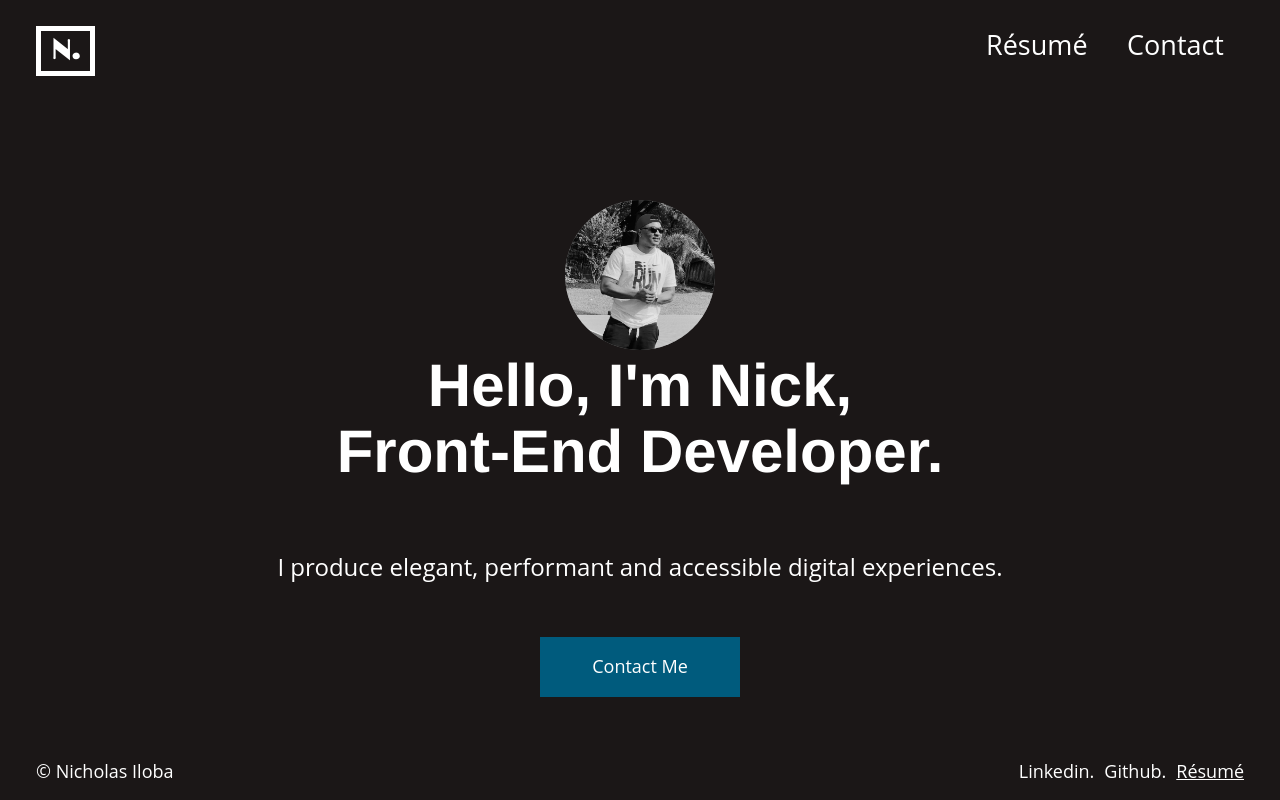
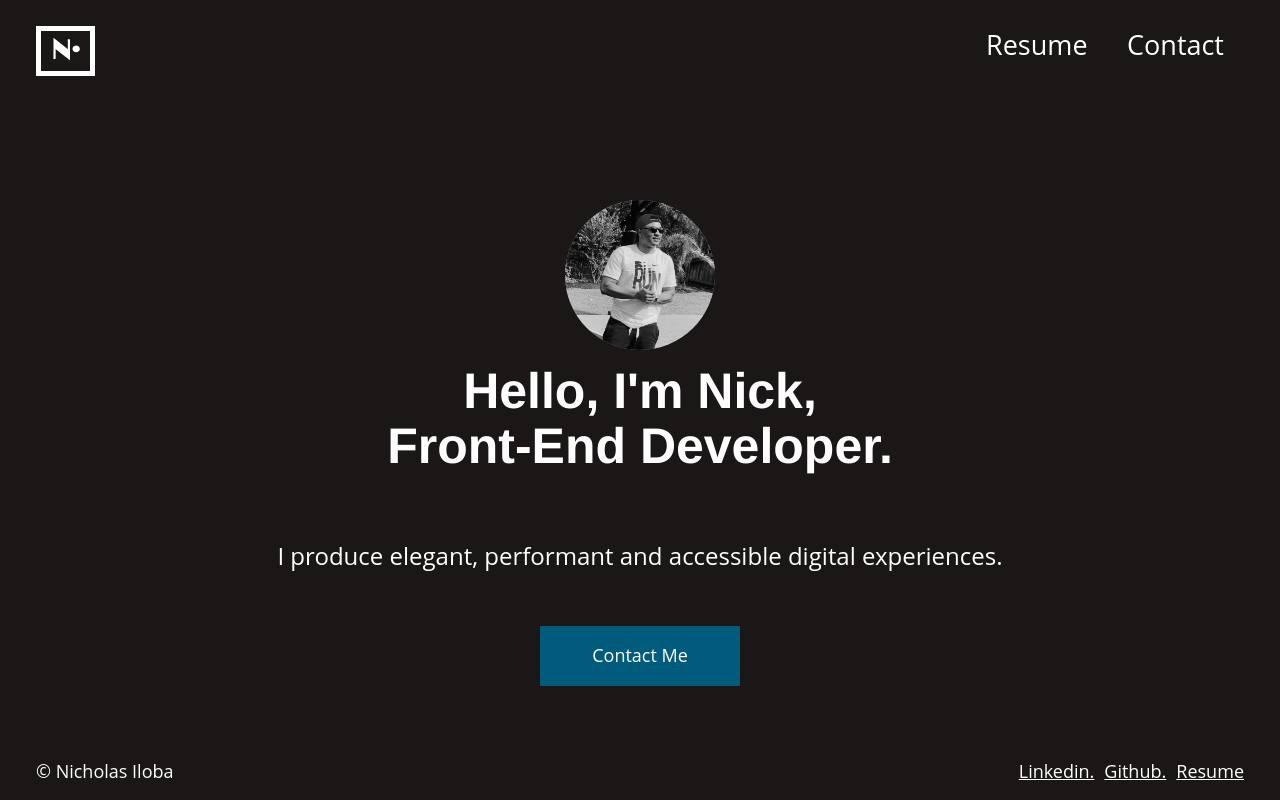
Before and after one commit to nini3008/nicholasiloba, a Gatsby site: page / in a window 1280 px wide. Built offline with nearby package versions, Linux system fonts and the light colour scheme; Gatsby itself is replaced by a stand-in of ours; some packages are replaced by stand-ins of ours.

Commit message:
made some adjustments to site build

```diff
--- a/src/components/contact.js
+++ b/src/components/contact.js
@@ -50,7 +50,7 @@ const ContactPage = () => {
               rel="noopener noreferrer"
               aria-label="Download Resumé"
             >
-              Résumé.PDF
+              Resume.PDF
             </a>
           </div>
         </div>
--- a/src/components/contact.module.scss
+++ b/src/components/contact.module.scss
@@ -94,7 +94,7 @@
       text-transform: uppercase;
       color: #fff;
       @media screen and (min-width: 600px) {
-        margin: 0;
+        // margin: 0;
       }
     }
     ul {
--- a/src/components/footer.js
+++ b/src/components/footer.js
@@ -1,14 +1,32 @@
-import React from "react"
-import resume from "../images/resume/resume.pdf"
-import style from "./footer.module.scss"
+import React from "react";
+import resume from "../images/resume/resume.pdf";
+import style from "./footer.module.scss";
 
 const Navigation = () => {
   return (
     <div className={style.footer}>
       <span className={style.footerLeft}>© Nicholas Iloba</span>
       <p className={style.footerRight}>
-        <span>Linkedin.</span>
-        <span>Github.</span>
+        <span>
+          <a
+            target="_blank"
+            href="https://www.linkedin.com/in/nicholas-iloba-38241652/"
+            rel="noopener noreferrer"
+            aria-label="Linkedin"
+          >
+            Linkedin.
+          </a>
+        </span>
+        <span>
+          <a
+            target="_blank"
+            href="https://github.com/nini3008"
+            rel="noopener noreferrer"
+            aria-label="Github"
+          >
+            Github.
+          </a>
+        </span>
         <span>
           <a
             href={resume}
@@ -17,12 +35,12 @@ const Navigation = () => {
             rel="noopener noreferrer"
             aria-label="Download Resumé"
           >
-            Résumé
+            Resume
           </a>
         </span>
       </p>
     </div>
-  )
-}
+  );
+};
 
-export default Navigation
+export default Navigation;
--- a/src/components/navigation.js
+++ b/src/components/navigation.js
@@ -8,7 +8,7 @@ const Navigation = () => {
       <div className={style.logo}>
         <h2>
           <Link to="/">
-            <span>N.</span>
+            <span>N·</span>
           </Link>
         </h2>
       </div>
@@ -21,7 +21,7 @@ const Navigation = () => {
           </li> */}
           <li>
             <Link to="/resume" activeClassName={style.active}>
-              Résumé
+              Resume
             </Link>
           </li>
           <li>
--- a/src/components/welcome.module.scss
+++ b/src/components/welcome.module.scss
@@ -63,7 +63,7 @@
       font-size: 40px;
     }
     @media screen and (min-width: 1200px) {
-      font-size: 60px;
+      font-size: 50px;
     }
   }
 
```
